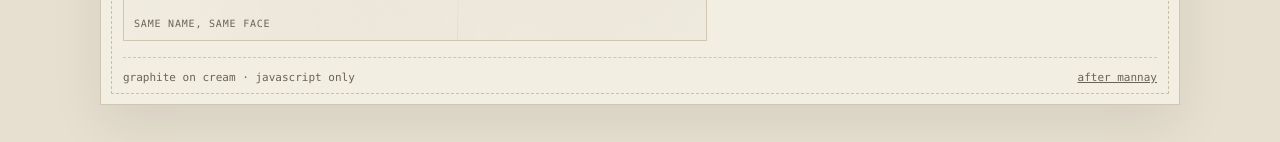
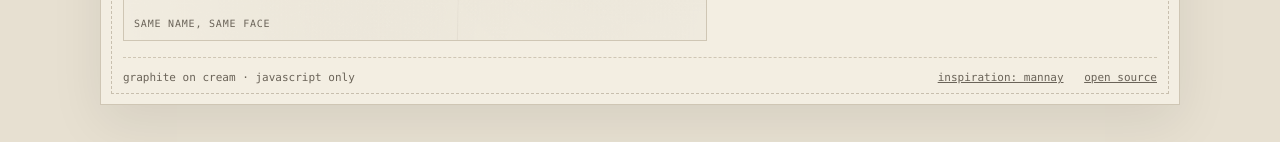
Before and after one commit to bolechen/doodles-faces, a website built with Vite: page index.html in a window 1280 px wide. Shown: the part 812-954 px from the top of the page. Built offline with nearby package versions, Linux system fonts and the light colour scheme.

Commit message:
feat: footer links for inspiration and github source

```diff
--- a/index.html
+++ b/index.html
@@ -86,7 +86,10 @@
 
       <footer>
         <span>graphite on cream · javascript only</span>
-        <a href="https://x.com/mannay/status/2087522034351796728">after mannay</a>
+        <span class="links">
+          <a href="https://x.com/mannay/status/2087522034351796728">inspiration: mannay</a>
+          <a href="https://github.com/bolechen/doodles-faces">open source</a>
+        </span>
       </footer>
     </div>
     <div id="toast" class="toast" role="status" aria-live="polite"></div>
--- a/src/style.css
+++ b/src/style.css
@@ -102,7 +102,8 @@ footer {
   display: flex; justify-content: space-between; gap: 12px; flex-wrap: wrap;
   color: var(--muted); font-size: 11px; position: relative;
 }
-footer a { color: inherit; }
+footer a { color: inherit; margin-left: 14px; }
+footer a:hover { color: var(--ink); }
 @media (prefers-reduced-motion: reduce) {
   button, .toast { transition: none; }
 }
```
Also changed, not shown: 1 other file.
